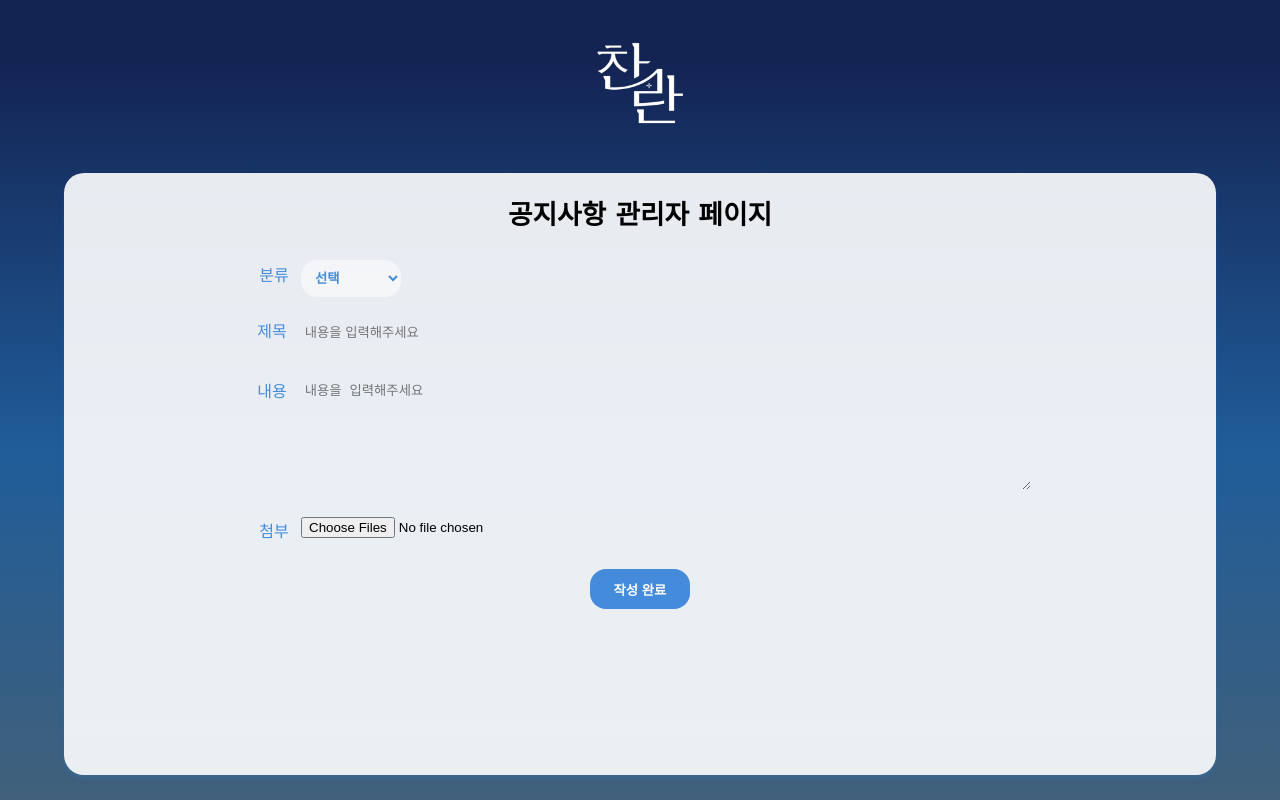
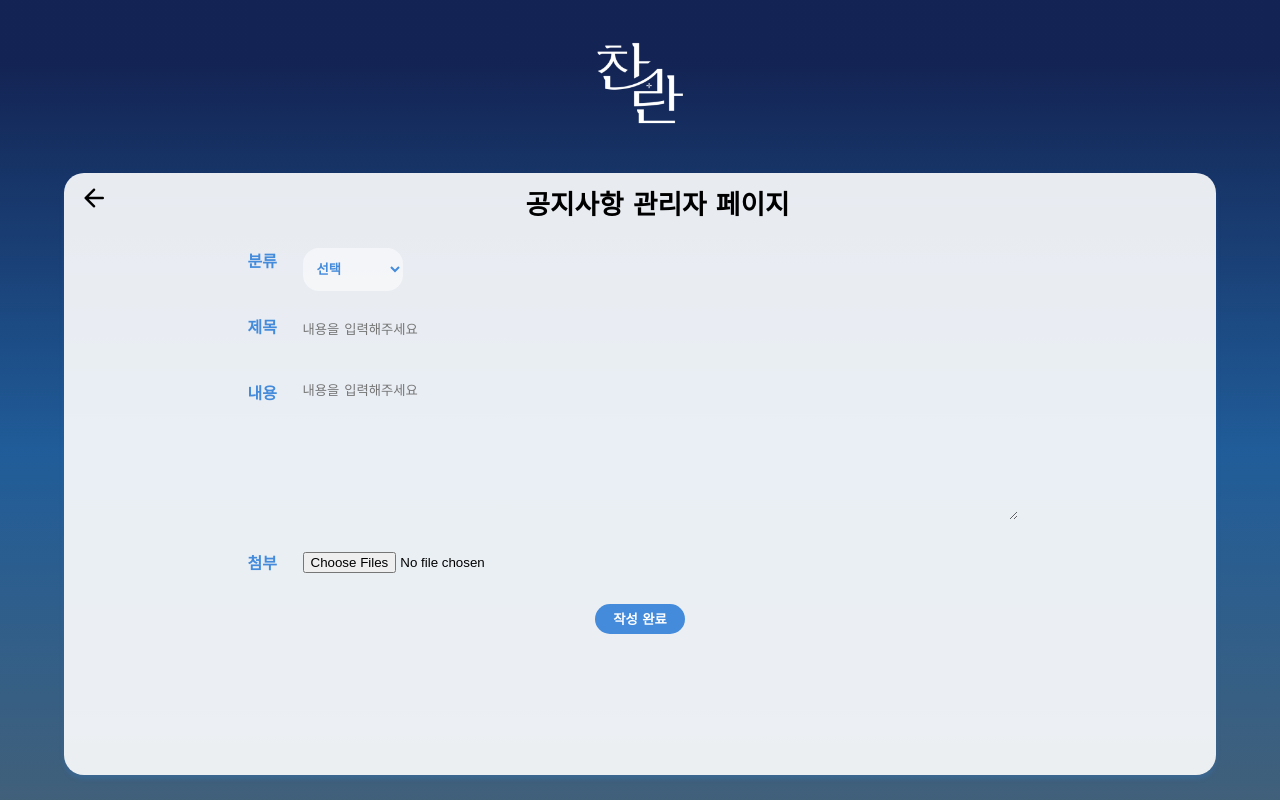
Before and after one commit to 2024-LIKELION-DS/DSFest_FE, a React (Create React App) app: page /pado/admin/post in a window 1280 px wide. Shown: the top 800 px of the page. Built offline with nearby package versions, Linux system fonts and the light colour scheme; no server answers; a web font is replaced by a local one.

Commit message:
💄 어드민 백 아이콘 추가(#9)
어드민 백 아이콘 추가(#9)

```diff
--- a/src/pages/Admin.js
+++ b/src/pages/Admin.js
@@ -5,6 +5,7 @@ import axios from "axios";
 
 import Logo from "../img/header_logo_48px.png";
 import Footer from "../components/Footer";
+import Back from "../img/back_30x30.png";
 
 const API_KEY = process.env.REACT_APP_API; // 환경변수에 저장된 API 키 불러오기
 
@@ -67,11 +68,14 @@ function Admin() {
         try {
             const formDataToSend = new FormData();
             // FormData에 필드들을 직접 추가
-            formDataToSend.append('noticeDTO', JSON.stringify({
-                title: formData.title,
-                content: formData.content,
-                categoryName: formData.categoryName,
-            }));
+            formDataToSend.append(
+                "noticeDTO",
+                JSON.stringify({
+                    title: formData.title,
+                    content: formData.content,
+                    categoryName: formData.categoryName,
+                })
+            );
 
             // multipartFiles 필드 추가
             if (formData.images && formData.images.length > 0) {
@@ -98,7 +102,6 @@ function Admin() {
         }
     }
 
-
     return (
         <>
             <A.Background>
@@ -106,17 +109,14 @@ function Admin() {
                     <A.ALogo src={Logo} alt="찬란" onClick={handlePado} />
                     <A.Box>
                         <form onSubmit={handleSubmit}>
+                            <A.BackIcon src={Back} alt="back" />
+
                             <A.FormTitle>공지사항 관리자 페이지</A.FormTitle>
+
                             <A.FormBox>
                                 <A.Square>
                                     <A.LabelBox style={{ marginBottom: "3px" }}>
-                                        <A.LabelTag
-                                            style={{
-                                                marginTop: "7px",
-                                            }}
-                                        >
-                                            분류
-                                        </A.LabelTag>
+                                        <A.LabelTag>분류</A.LabelTag>
                                         <A.BlankDiv>
                                             <A.Selection
                                                 name="categoryName"
--- a/src/styles/AdminStyle.js
+++ b/src/styles/AdminStyle.js
@@ -25,7 +25,6 @@ export const Background = styled.div`
 export const Admin = styled.div`
     width: 100vw;
     height: 100vh;
-
     display: flex;
     flex-direction: column;
     align-items: center;
@@ -52,37 +51,50 @@ export const Box = styled.div`
         margin-bottom: 54px;
     }
 `;
+
 export const FormBox = styled.div`
     display: flex;
     flex-direction: column;
     justify-content: center;
     align-items: center;
 `;
-export const FormTitle = styled.p`
-    margin: 20px;
+
+export const BackIcon = styled.img`
+    width: 30px;
+    height: 30px;
+    float: left;
+    margin-left: 15px;
+    margin-top: px;
+`;
+
+export const FormTitle = styled.div`
     font-size: 20pt;
     font-weight: bold;
     text-align: center;
-    @media screen and (max-height: 700px) {
-        margin: 10px;
-    }
-`;
-export const LabelTag = styled.div`
-    color: #448bdb;
-    width: 50px;
-    margin-top: 8px;
+    margin: 10px;
     height: 30px;
-    display: flex;
-    justify-content: center;
-    text-align: center;
+    font-family: Prompt;
 `;
 
 export const LabelBox = styled.div`
     display: flex;
+    flex-direction: row; /* Change from row to column */
+    align-items: flex-start; /* Align items to the start */
     margin-bottom: 20px;
+    font-family: Prompt;
+
     @media screen and (max-height: 700px) {
         margin-bottom: 7px;
     }
+`;
+
+export const LabelTag = styled.div`
+    color: #448bdb;
+    width: 35px;
+    margin-top: 10px;
+    margin-right: 10px;
+    font-family: Prompt;
+    font-weight: bold;
 `;
 
 export const Selection = styled.select`
@@ -92,7 +104,7 @@ export const Selection = styled.select`
     border: 0px;
     font-weight: bold;
     border-radius: 16px;
-
+    font-family: Prompt;
     background-color: rgba(255, 255, 255, 0.5);
     &:focus {
         outline: 1.5px solid #448bdb;
@@ -102,13 +114,15 @@ export const Selection = styled.select`
 export const Opt = styled.option`
     color: #448bdb;
     font-weight: bold;
+    font-family: Prompt;
 `;
-export const Square = styled.div``;
+
+export const Square = styled.div`
+    margin: 15px;
+`;
 
 export const BlankDiv = styled.div`
-    margin-top: -5px;
     padding: 10px;
-    padding-left: 2px;
 
     @media all and (min-width: 1024px) {
         width: 720px;
@@ -129,14 +143,15 @@ export const BlankDiv = styled.div`
         width: 235px;
     }
 `;
+
 export const InputTitle = styled.input`
     border: 0;
     padding: 10px;
     margin-top: 5px;
-    height: 15px;
     background-color: rgba(255, 255, 255, 0);
     border-radius: 16px;
-    width: 100%;
+    width: calc(100% - 80px);
+    font-family: Prompt;
 
     &:focus {
         outline: 1.5px solid #448bdb;
@@ -168,8 +183,9 @@ export const InputDetail = styled.textarea`
     padding: 10px;
     background-color: rgba(255, 255, 255, 0);
     border-radius: 16px;
-    width: 100%;
-    min-height: 100px;
+    width: calc(100% - 80px);
+    min-height: 130px;
+    font-family: Prompt;
 
     &:focus {
         outline: 1.5px solid #448bdb;
@@ -194,23 +210,25 @@ export const InputDetail = styled.textarea`
   @media all and (max-width: 480px) {
       max-width: 235px;
   }
-
 `;
 
 export const SubmitButton = styled.button`
-    width: 100px;
-    height: 40px;
+    width: 90px;
+    height: 30px;
     border: 0px;
     background-color: #448bdb;
     border-radius: 16px;
     color: white;
     display: inline-block;
     font-weight: bold;
+    font-family: Prompt;
+    font-size: 10pt;
 `;
 
 export const ButtonDiv = styled.div`
     text-align: center;
     margin-bottom: 10px;
+
     @media screen and (min-height: 830px) {
         margin: 30px;
     }
```
